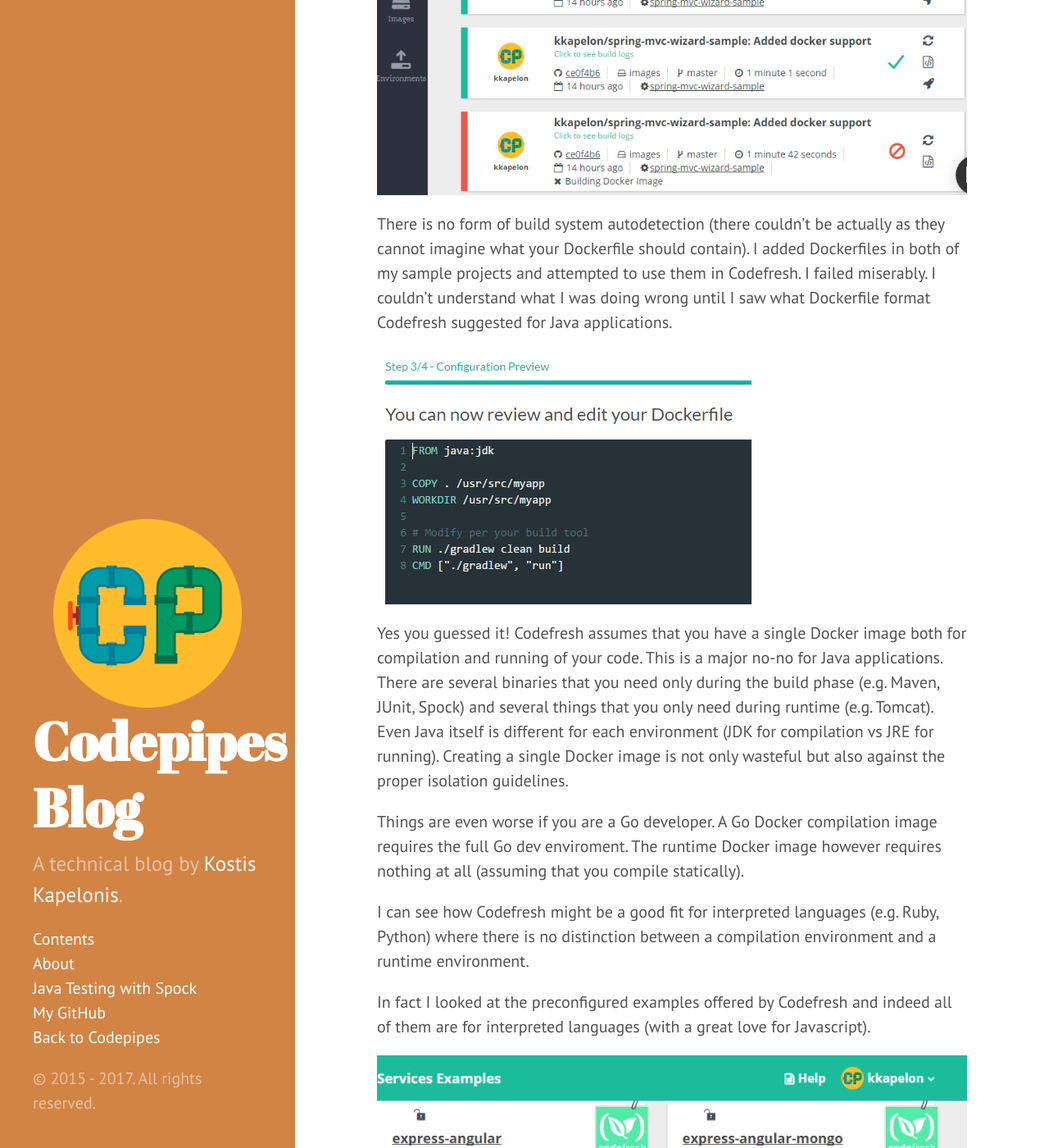
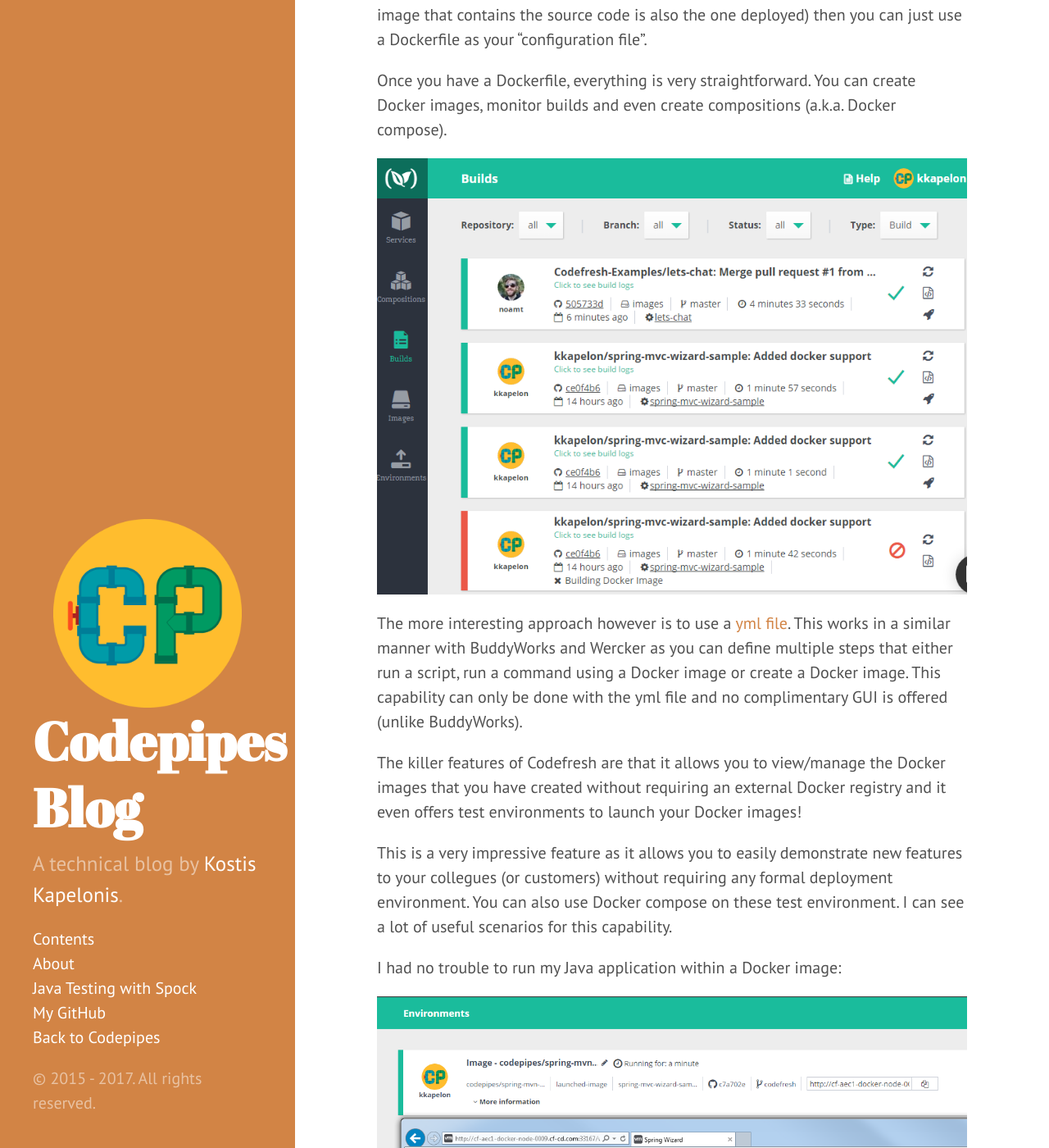
Before and after one commit to kkapelon/kkapelon.github.io, a Jekyll site: the page built from _posts/2017-02-19-hosted-ci-comparison.md, in a window 1280 px wide and 1400 px high, scrolled down 12028 px. Shown: the whole window at 82% size. Built offline with Jekyll 4.4.1, drawn with Linux system fonts in a browser that asks for light colours; some of the changed text lies outside the part shown.

Commit message:
Revised Codefresh review with the yml approach

```diff
--- a/_posts/2017-02-19-hosted-ci-comparison.md
+++ b/_posts/2017-02-19-hosted-ci-comparison.md
@@ -45,11 +45,13 @@
 
 Because I am mainly a Java developer I have tested all of them with JVM projects. Here are those that I left out:
 
-* [GreenhouseCI](https://greenhouseci.com/) (Android and iOS only)
+* [NeverCode](https://nevercode.io/) (Android and iOS only - previously known as GreenhouseCI)
 * [Bitrise](https://www.bitrise.io/) (Android and iOS only)
 * [AppVeyor](http://www.appveyor.com) (Windows only)
 * [AppHarbor](https://appharbor.com/) (.NET only)
 * [MagnumCI](https://magnum-ci.com/) (Supports Ruby, Go, PHP, Python but not Java)
+
+I also did not spent too much time with [Bitbucket pipelines](https://bitbucket.org/product/features/pipelines) as they are tied with Bitbucket.
 
 
 #### My sample projects
@@ -195,69 +197,59 @@
 
 [Codefresh](http://codefresh.io) is an American company located  in Mountain View and launched in 2014.
 
-I spent a lot of time trying to decide if I need to include Codefresh in my review or not. On the surface they appear
-to be a hosted CI service ([advertising Java support](https://docs.codefresh.io/docs/java)) and even have a whole blog post about [migration from SnapCI](https://codefresh.io/blog/alternatives-to-snapci/).
+Like Distelli, Codefresh is much more than an hosted CI service. It supports both GitHub and Bitbucket and on the surface it appears
+to be just another hosted CI service ([with Java support](https://docs.codefresh.io/docs/java)).  They even have a whole blog post about [migration from SnapCI](https://codefresh.io/blog/alternatives-to-snapci/).
 
 In reality however, Codefresh is a Docker Image Management platform. This is a very interesting idea and moves Codefresh
-on a league on its own. Whether that league is above or bellow the "normal" hosted CI services league is questionable. I decided
-to include them for completeness but please make sure that you understand the paradigm behind Codefresh before
-rejecting/adopting it.
+on a league on its own. Codefresh comes with some interesting features that no other product currently offers.
 
-Codefresh not only has Docker support, it actually requires Docker as part of the build process. The service expects your Git repository to have
-a Dockerfile, otherwise it will prompt you to create one. There is no other way around it. It supports both GitHub and Bitbucket.
+You can create a Codefresh project in two modes:
 
-Once you have a Dockerfile, everything is very straightforward. You can monitor builds, create compositions (a.k.a. Docker
-compose), manage your Docker images and even launch your Docker images in "environments" so that your colleagues can see your application.
+![Codefresh builds](../../assets/ci-comparison/codefresh/choice.png)
+
+If your project is really simple and uses an interpreted language (where the Docker image that contains the source code
+is also the one deployed) then you can just use a Dockerfile as your "configuration file".
+
+Once you have a Dockerfile, everything is very straightforward. You can create Docker images, monitor builds and even create compositions (a.k.a. Docker
+compose).
 
 ![Codefresh builds](../../assets/ci-comparison/codefresh/builds.png)
 
-There is no form of build system autodetection (there couldn't be actually as they cannot imagine what your Dockerfile should contain).
-I added Dockerfiles in both of my sample projects and attempted to use them in Codefresh. I failed miserably. I couldn't
-understand what I was doing wrong until I saw what Dockerfile format Codefresh suggested for Java applications.
+The more interesting approach however is to use a [yml file](https://docs.codefresh.io/docs/spring-mvc-jdbc-template). This works in a similar manner with BuddyWorks and Wercker as you can define multiple steps that either run a script, run a command using a Docker image or create a Docker image. This capability can only be done with the yml file and no complimentary GUI is offered (unlike BuddyWorks).
 
-![Codefresh Java dockerfile](../../assets/ci-comparison/codefresh/dockerfile.png)
+The killer features of Codefresh are that it allows you to view/manage the Docker images that you have created without
+requiring an external Docker registry and it even offers test environments to launch your Docker images!
 
-Yes you guessed it! Codefresh assumes that you have a single Docker image both for compilation and running of your code.
-This is a major no-no for Java applications. There are several binaries that you need only during the build phase (e.g. Maven, JUnit, Spock) and several things that you only need during runtime (e.g. Tomcat). Even Java itself is different for each environment (JDK for compilation vs JRE for running). Creating a single Docker image is not only wasteful but also against the proper isolation guidelines.
+This is a very impressive feature as it allows you to easily demonstrate new features to your collegues (or customers)
+without requiring any formal deployment environment. You can also use Docker compose on these test environment. I can see a lot of useful scenarios for this capability.
 
-Things are even worse if you are a Go developer. A Go Docker compilation image requires the full Go dev enviroment. The runtime
-Docker image however requires nothing at all (assuming that you compile statically).
+I had no trouble to run my Java application within a Docker image:
 
-I can see how Codefresh might be a good fit for interpreted languages (e.g. Ruby, Python) where there is no distinction between
-a compilation environment and a runtime environment.
-
-In fact I looked at the preconfigured examples offered by Codefresh and indeed all of them are for interpreted languages (with a great love for Javascript).
-
- ![Codefresh examples](../../assets/ci-comparison/codefresh/examples.png)
+![Codefresh builds](../../assets/ci-comparison/codefresh/live-run.png)
 
  Coming back to the build environment I could not see any support for defining a cache directory for Maven and/or Gradle.
  Each build was downloading the full dependencies again and again. I finally found a workaround in [a blog post](https://codefresh.io/blog/caching-build-dependencies-codefresh-volumes/) (outside
  of their official documentation), but it is not a proper solution as instead of defining multiple cache directories it requires
  you to use a single reusable cache directory (and point Maven/Gradle to it).
 
- As a final note, the ability to directly run Docker images is a very cool feature, but I could not get it to work, even
- when using an example provided by Codefresh itself.
-
-  ![Codefresh environment](../../assets/ci-comparison/codefresh/environments.png)
-
- To sum up, if you use a platform like node.js and Ruby and you have embraced the Docker paradigm for everything, Codefresh
- might be a great idea. For compiled languages however and especially for cases where the build and runtime environments are different (extreme example is Go) you should stay away from Codefresh. Trying to make it work is a huge anti-pattern as a whole (mixing testing, compilation and runtime dependencies all in one).
+ To sum up, Codefresh is indeed a fresh entry in the family of hosted CI service with some very interesting features no other competitor currently offers.
+Lack of built-in cache support is the only thing that prevents me from fully recommending it as a build solution.
 
  If you work at Codefresh and you are reading this, I congratulate you for this new approach on fully embracing Docker.
- As far as I know you are the first company to create such a service. At the same time however, you should step out of your node.js cocoon and look at how Java, Go and C++ projects work. Alternatively,
- make it clear in your marketing material that you do not offer a generic solution but instead an opinionated Docker
- build platform with specific languages in mind.
+ As far as I know you are the first company to create such a service that manages Docker image and even provides
+ demo environments. You could further improve the caching configuration and at least in the case of Java
+ implement built-in caching for the two main build systems.
 
  | Website    | [Codefresh](http://codefresh.io/) |
 | Pricing    | [Details](http://codefresh.io/pricing/) |
 | Documentation    | Very [basic](https://docs.codefresh.io/). Misses essential things like caching.  |
 | User Interface | Clean and well designed  |
-| Build configuration | Very opinionated. Assumes you use Docker for everything  |
-| Docker support | Using Docker is a requirement. Actually the whole platform revolves around it|
+| Build configuration | A yml file is required or you use a Dockerfile for simple cases  |
+| Docker support | Built-in. Actually the whole platform revolves around it|
 | Extra features    | Support for Docker compose and running Docker images|
-| Disadvantages    | Requires Docker for everything. Only good for interpreted languages  |
-| Killer feature    | The first and only platform built around Docker|
-| **Final Verdict**    | I don't recommend Codefresh for Java projects. In fact I don't recommend Codefresh for any compiled runtime (e.g. C++, Go).  |
+| Disadvantages    | yml is required for most cases. No built-in cache  |
+| Killer feature    | The first and only platform that manages and launches Docker images|
+| **Final Verdict**    | Both Maven and Gradle project could work ok with Codefresh but caching dependencies is not supported out of the box |
 
 ### Codeship
 
```
Also changed, not shown: assets/ci-comparison/codefresh/choice.png (added), assets/ci-comparison/codefresh/live-run.png (added).
